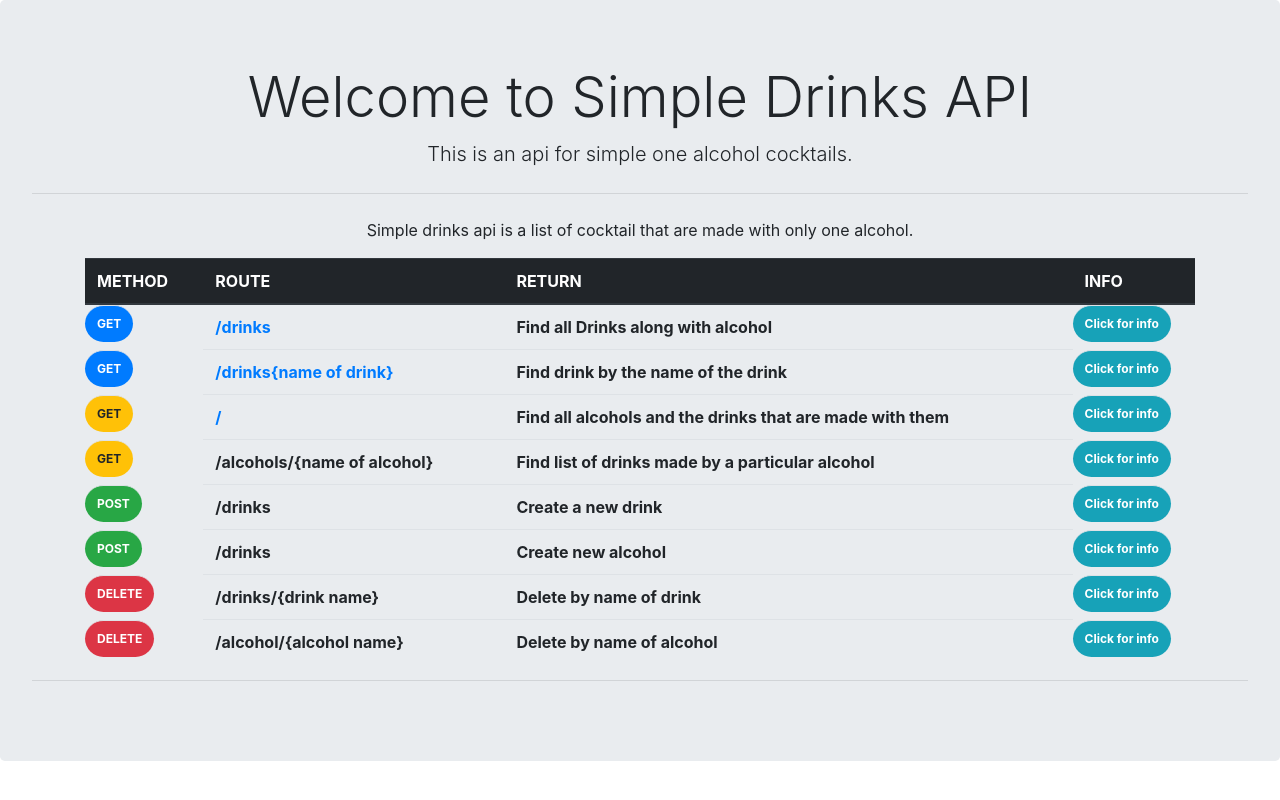
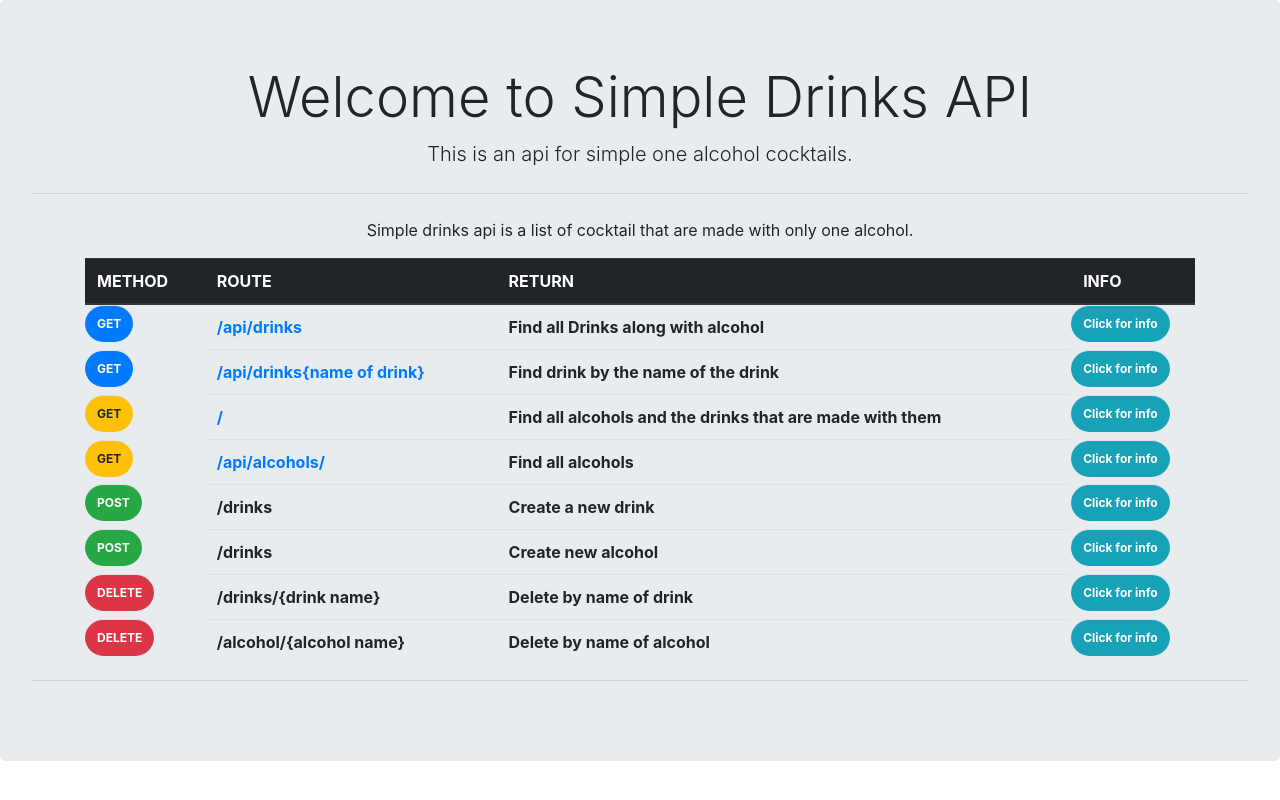
Before and after one commit to danyll39/pug-portfolio-project, a Node server app: page /simpleAPI in a window 1280 px wide. Run offline with Node 20, Linux system fonts and the light colour scheme; lists and menus that the app fills with data are empty; some libraries are stand-ins or nearby versions.

Commit message:
Update server links and modals on homepage

```diff
--- a/views/index.pug
+++ b/views/index.pug
@@ -21,16 +21,16 @@ html
                                     th(class="badge badge-pill badge-primary")
                                         a(scope="col") GET
                                     th
-                                         a(scope="col" href="api/drinks") /drinks
+                                         a(scope="col" href="api/drinks") /api/drinks
                                     th(scope="col") Find all Drinks along with alcohol
                                     th(scope="col" type="button" class="badge badge-pill badge-info" data-toggle="modal" data-target="#allDrinksModal") Click for info
                                 tr
                                     th(class="badge badge-pill badge-primary")
                                         a(scope="col") GET
                                     th
-                                         a(scope="col" href="/drinks") /drinks{name of drink}
+                                         a(scope="col" href="api/drinks") /api/drinks{name of drink}
                                     th(scope="col") Find drink by the name of the drink
-                                    th(scope="col" type="button" class="badge badge-pill badge-info" data-toggle="modal" data-target="#allDrinksModal") Click for info
+                                    th(scope="col" type="button" class="badge badge-pill badge-info" data-toggle="modal" data-target="#drinksByNameOfDrink") Click for info
                                 tr
                                     th(class="badge badge-pill badge-warning")
                                         a(scope="col") GET
@@ -39,10 +39,13 @@ html
                                     th(scope="col") Find all alcohols and the drinks that are made with them
                                     th(scope="col" type="button" class="badge badge-pill badge-info" data-toggle="modal" data-target="#allAlcoholsModal") Click for info
                                 tr
-                                    th(scope="col" class="badge badge-pill badge-warning") GET
-                                    th(scope="col") /alcohols/{name of alcohol}
-                                    th(scope="col") Find list of drinks made by a particular alcohol
-                                    th(scope="col" type="button" class="badge badge-pill badge-info" data-toggle="modal" data-target="#drinksByAlcoholModal") Click for info
+                                    th(class="badge badge-pill badge-warning")
+                                        a(scope="col") GET
+                                    th
+                                         a(scope="col" href="/api/alcohols") /api/alcohols/
+                                    th(scope="col") Find all alcohols
+                                    th(scope="col" type="button" class="badge badge-pill badge-info" data-toggle="modal" data-target="#allAlcoholsModal") Click for info
+                                tr
                                 tr
                                     th(scope="col" class="badge badge-pill badge-success") POST
                                     th(scope="col") /drinks
--- a/views/partials/modals.pug
+++ b/views/partials/modals.pug
@@ -25,7 +25,7 @@ div(class="modal fade" id="allAlcoholsModal" tabindex="-1" aria-labelledby="allA
      div(class="modal-header")
        h5(class="modal-title" id="allAlcoholsLabel") GET ALL THE ALCOHOLS!!
        button(type="button" class="close" data-dismiss="modal" aria-label="Close")
-     div(class="modal-body") This link will take you to a page of all Alcohols listed in the Simple Drinks API. This includes name of drink and abv all in json format.
+     div(class="modal-body") This link will take you to a User Interface page that will allow to search an alcohol list and return an organized list of drinks made with that alcohol.
      div(class="modal-footer")
        button(type="button" class="btn btn-secondary" data-dismiss="modal") Gesondheid
 <!-- Modal Drinks By Alcohol -->
```
